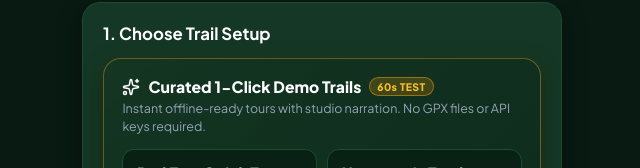
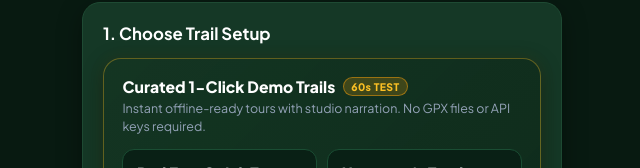
Before and after one commit to syed-yaga/TrailPulse, a React (Vite) app in the folder client/: page / in a window 1280 px wide. Shown: the part 239-407 px from the top of the page, without its empty margins (318-958 px from the left). Built offline with nearby package versions, Linux system fonts and the light colour scheme.

Commit message:
removed the unused component

```diff
--- a/client/src/App.tsx
+++ b/client/src/App.tsx
@@ -7,7 +7,6 @@ import {
   Play,
   Pause,
   Square,
-  Sparkles,
   UploadCloud,
   CheckCircle2,
   Radio,
@@ -639,7 +638,6 @@ export default function App(): React.JSX.Element {
         <div className="card">
           <div className="card-title">
             <span>1. Choose Trail Setup</span>
-            {/* <Sparkles size={18} color="#4ade80" /> */}
           </div>
 
           {/* 1-CLICK CURATED SAMPLE TRAILS (FEATURED FOR JUDGES & CONTRIBUTORS) */}
--- a/client/src/components/SampleTrailsSelector.tsx
+++ b/client/src/components/SampleTrailsSelector.tsx
@@ -1,11 +1,5 @@
 import React, { useState } from "react";
-import {
-  MapPin,
-  Navigation,
-  Loader2,
-  ArrowRight,
-  Sparkles,
-} from "lucide-react";
+import { MapPin, Navigation, Loader2, ArrowRight } from "lucide-react";
 import { SAMPLE_TRAILS, type SampleTrail } from "../data/sampleTrails";
 
 export interface SampleTrailsSelectorProps {
@@ -59,7 +53,6 @@ export const SampleTrailsSelector: React.FC<SampleTrailsSelectorProps> = ({
     <div className="sample-trails-container">
       <div className="sample-trails-header">
         <div className="sample-trails-title">
-          <Sparkles size={18} className="text-amber-400" />
           <span>Curated 1-Click Demo Trails</span>
           <span className="sample-trials-badge-fast">60s TEST</span>
         </div>
```
